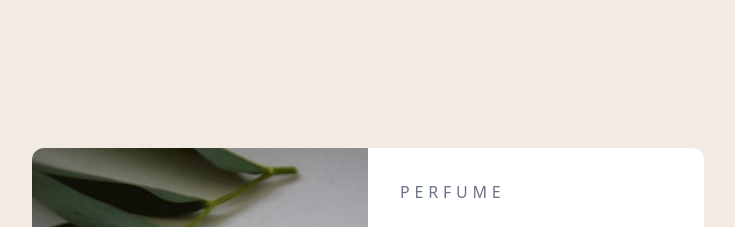
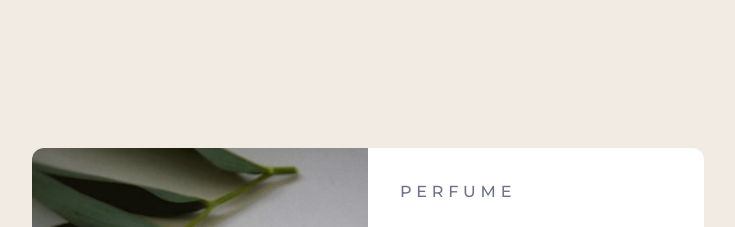
Before and after one commit to sagardwivedi/Product-Preview, a React (Create React App) app: page / in a window 1280 px wide. Shown: the top 227 px of the page, without its empty margins (272-1007 px from the left). Built offline with nearby package versions, Linux system fonts and the light colour scheme.

Commit message:
Checking Something

```diff
--- a/src/App.tsx
+++ b/src/App.tsx
@@ -18,7 +18,7 @@ const App = () => {
           alt="logo"
         />
         <div className="space-y-5 bg-white p-[23px] sm:space-y-6 sm:p-8">
-          <p className="uppercase tracking-[0.3rem] text-DarkGrayishBlue">
+          <p className="uppercase font-Mon tracking-[0.3rem] text-DarkGrayishBlue">
             perfume
           </p>
           <h2 className="font-Fra text-3xl font-bold text-VeyDarkBlue sm:text-4xl">
@@ -38,7 +38,7 @@ const App = () => {
           </p>
           <div className="pt-4">
             <button className="flex w-full items-center justify-center space-x-2 rounded-xl bg-DarkCyan p-4 font-medium text-white ring-VeyDarkBlue ring-offset-1 hover:bg-VeyDarkBlue focus:ring-2">
-              <img src={CartIcon} alt="" />
+              <img className="w-min h-min" src={CartIcon} alt="cart" />
               <span>Add to cart</span>
             </button>
           </div>
```
